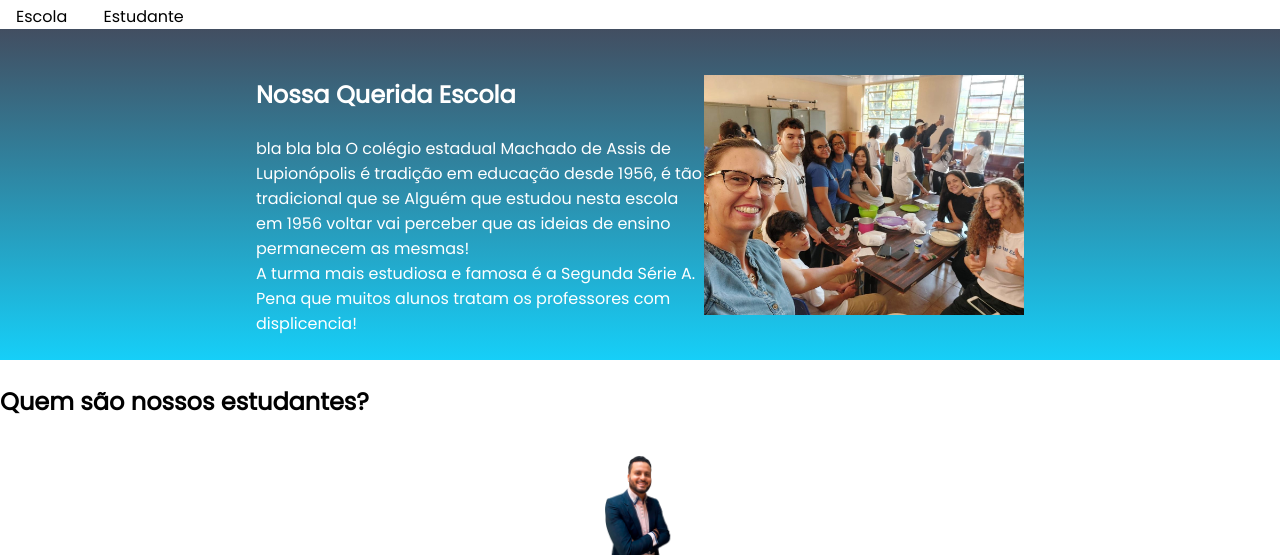
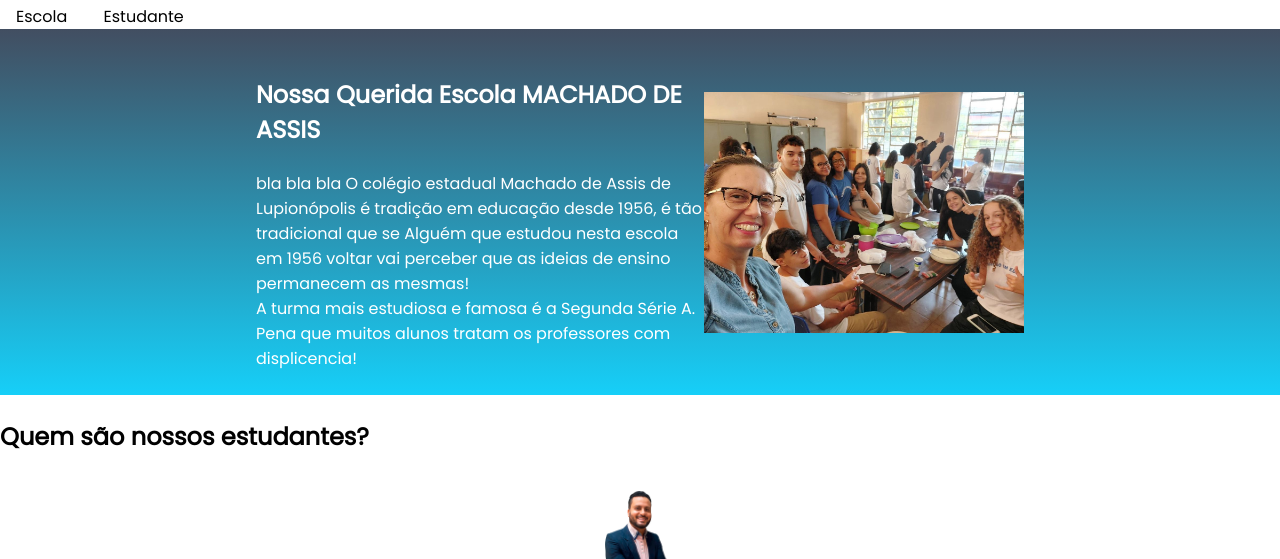
Before and after one commit to profedureis/2A, a plain HTML site: page index.html in a window 1280 px wide. Shown: the part 32-591 px from the top of the page. Drawn offline with Linux system fonts and the light colour scheme.

Commit message:
LINHA 23

```diff
--- a/index.html
+++ b/index.html
@@ -20,7 +20,7 @@
     </header>
     <section class="escola">
         <div class="escola-div-conteudo">
-            <h2 class="escola-titulo">Nossa Querida Escola</h2>
+            <h2 class="escola-titulo">Nossa Querida Escola MACHADO DE ASSIS</h2>
             <p class="escola-texto-um"> bla bla bla O colégio estadual Machado de Assis de Lupionópolis é tradição em educação desde 1956, é tão tradicional que se Alguém que estudou nesta escola em 1956 voltar vai perceber que as ideias de ensino permanecem as mesmas!</p>
             <p class="escola-texto-dois">A turma mais estudiosa e famosa é a Segunda Série A. Pena que muitos alunos tratam os professores com displicencia!</p>
         </div>
```
